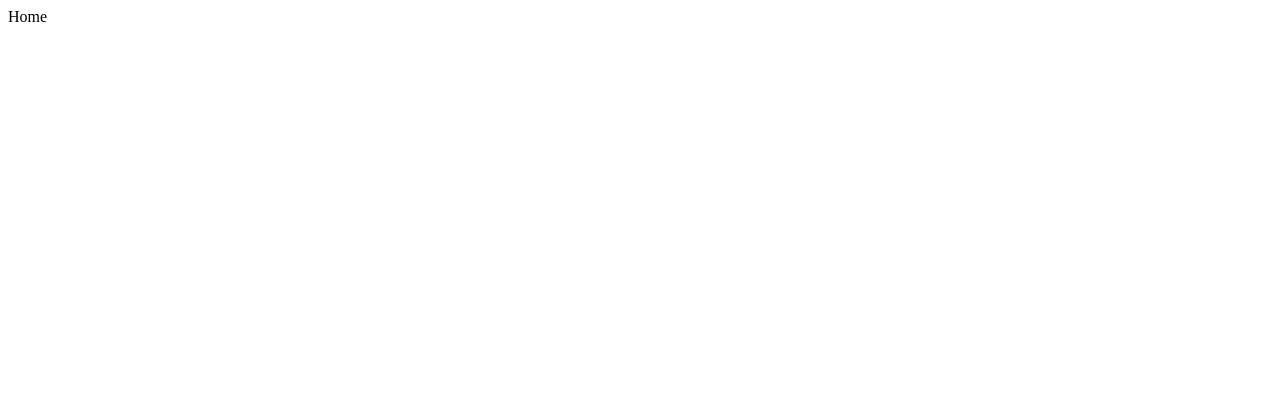
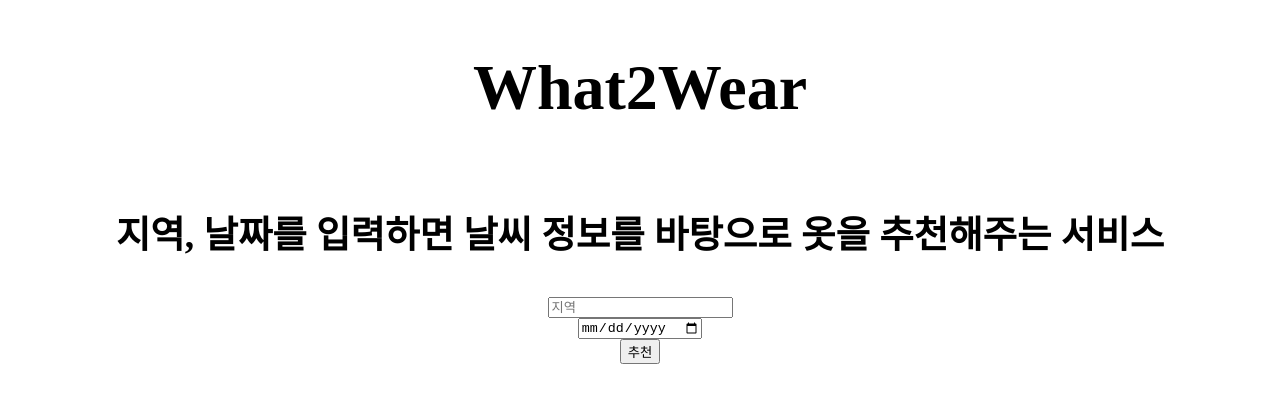
Before and after one commit to seongjin0614/What2Wear, a React (Vite) app: page / in a window 1280 px wide. Shown: the top 402 px of the page. Built offline with nearby package versions, Linux system fonts and the light colour scheme.

Commit message:
UI: 지역 및 날짜 입력

```diff
--- /dev/null
+++ b/src/pages/Home.css
@@ -0,0 +1,14 @@
+.homeTitle {
+  display: flex;
+  flex-direction: column;
+  align-items: center;
+  justify-content: center;
+
+  font-size: 2rem;
+}
+
+.infoInput {
+  display: flex;
+  flex-direction: column;
+  align-items: center;
+}
--- a/src/pages/Home.tsx
+++ b/src/pages/Home.tsx
@@ -1,5 +1,27 @@
+import './Home.css';
+import { useState } from 'react';
+
 export default function Home() {
+  const [city, setCity] = useState('');
+  const [date, setDate] = useState('');
+
+  const handleCityChange = (e: React.ChangeEvent<HTMLInputElement>) => {
+    setCity(e.target.value);
+  };
+
+
   return (
-    <div>Home</div>
+    <div>
+      <div className='homeTitle'>
+        <h1>What2Wear</h1>
+        <h3>지역, 날짜를 입력하면 날씨 정보를 바탕으로 옷을 추천해주는 서비스</h3>
+      </div>
+
+      <div className='infoInput'>
+        <input type="text" placeholder="지역" />
+        <input type="date" placeholder="날짜" />
+        <button>추천</button>
+      </div>
+    </div>
   )
 }
```
